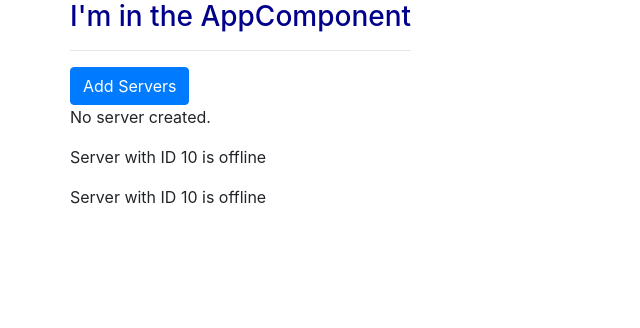
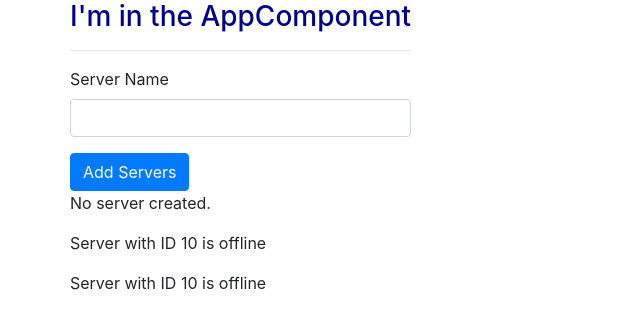
Before and after one commit to bpmnnit/testapp, an Angular app: page / in a window 1280 px wide. Shown: the top 328 px of the page, without its empty margins (0-640 px from the left). Built offline with nearby package versions, Linux system fonts and the light colour scheme.

Commit message:
Passing and using data with event binding

```diff
--- a/src/app/servers/servers.component.html
+++ b/src/app/servers/servers.component.html
@@ -1,5 +1,7 @@
+<label>Server Name</label>
+<input type="text" class="form-control" (input)="onUpdateServerName($event)">
+<p>{{ serverName }}</p>
 <button class="btn btn-primary" [disabled]="!allowNewServer" (click)="onCreateServer()">Add Servers</button>
-
 <p>{{ serverCreationStatus }}</p>
 <app-server></app-server>
 <app-server></app-server>
--- a/src/app/servers/servers.component.ts
+++ b/src/app/servers/servers.component.ts
@@ -9,6 +9,7 @@
 
 	allowNewServer = false;
 	serverCreationStatus = 'No server created.';
+	serverName = '';
 
 	constructor() {
 		setTimeout(() => {
@@ -24,4 +25,8 @@
 	onCreateServer() {
 		this.serverCreationStatus = 'A server was created.';
 	}
+
+	onUpdateServerName(event: Event) {
+		this.serverName = (<HTMLInputElement>event.target).value;
+	}
 }
```
